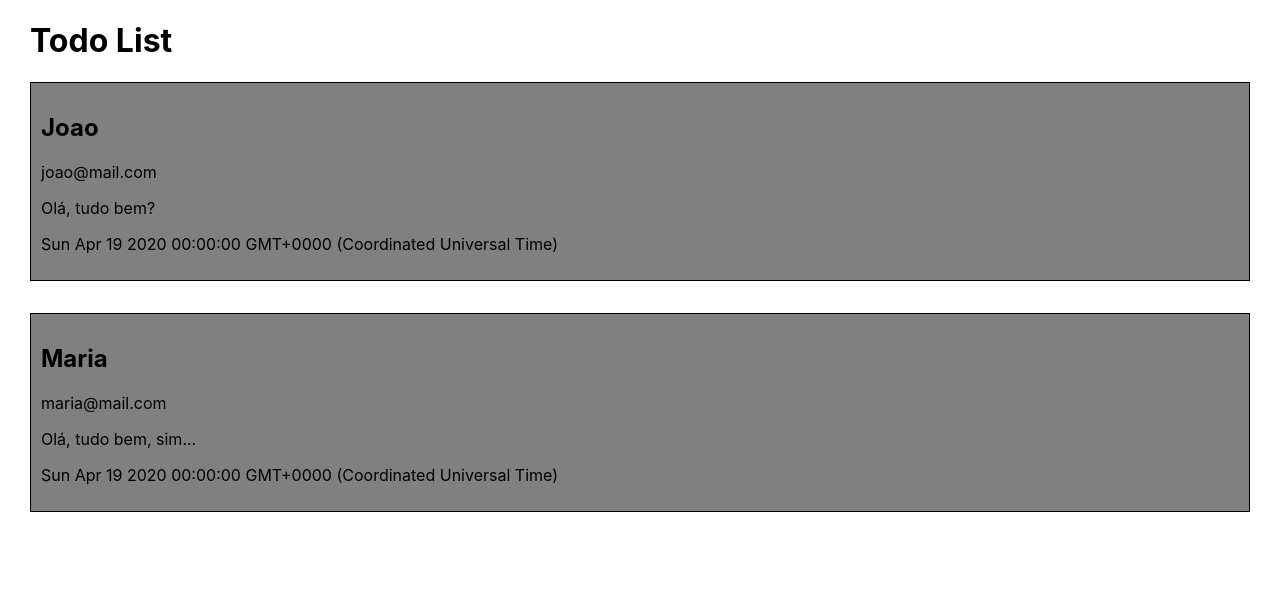
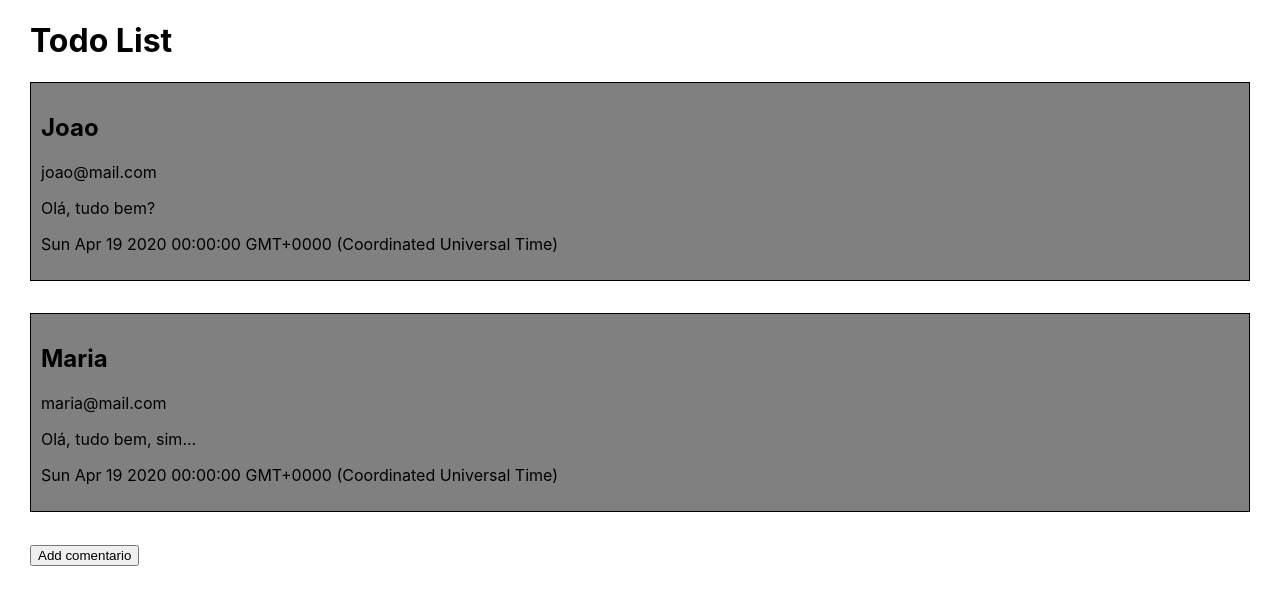
Before and after one commit to fnicom/To-Do-List-W-ReactJs, a React (Create React App) app: page / in a window 1280 px wide. Shown: the top 604 px of the page. Built offline with nearby package versions, Linux system fonts and the light colour scheme.

Commit message:
manipulando o estado da app

```diff
--- a/src/App.js
+++ b/src/App.js
@@ -21,6 +21,24 @@ class App extends Component {
     ]
   }
 
+  addComentario = () => {
+    console.log('add comentario function')
+
+    const newComent = {
+      nome: 'Peter',
+      email: 'peter@mail.com',
+      data: new Date(),
+      mensagem: "Olá Pessoal ......"
+    }
+
+    //let list = this.state.comentarios;
+    //list.push(newComent)
+    //this.setState({ comentarios: list})
+
+    this.setState({comentarios: [...this.state.comentarios, newComent]})
+
+  }
+
   render() {
     return (
       <div className="App">
@@ -38,6 +56,8 @@ class App extends Component {
             </Comentarios>
           ))}
 
+          <button onClick={this.addComentario}>Add comentario</button>
+
       </div>
     );
   }
```
